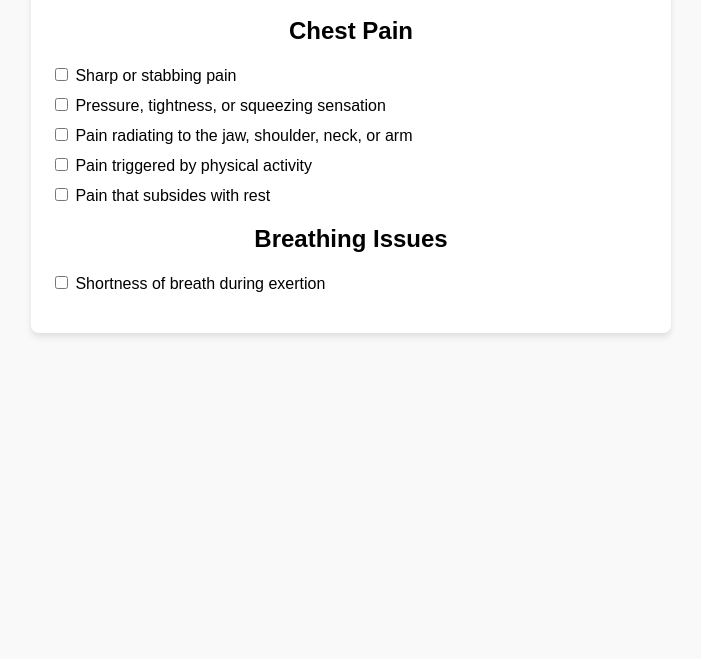
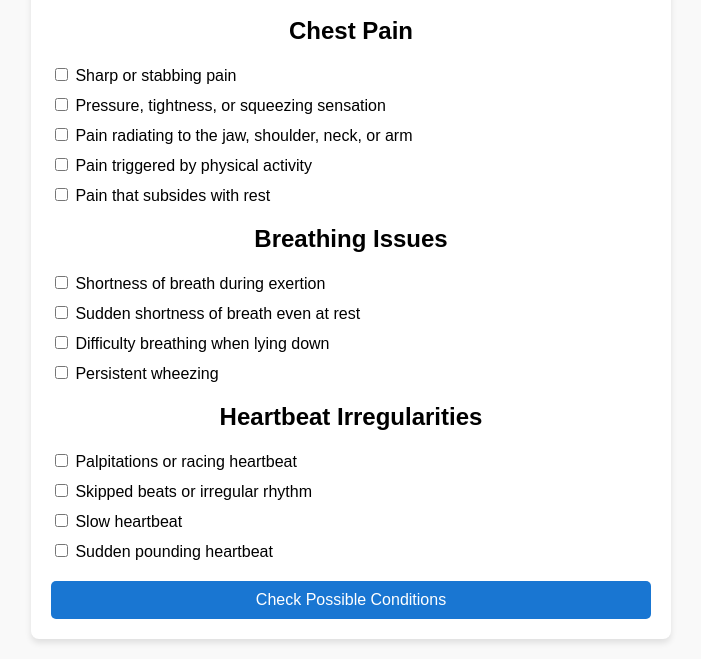
Before and after one commit to etmejia/Interactive-Checklist, a plain HTML site: page index.html in a window 1280 px wide. Shown: the part 141-800 px from the top of the page, without its empty margins (289-990 px from the left). Drawn offline with Linux system fonts and the light colour scheme.

Commit message:
Update index.html

```diff
--- a/index.html
+++ b/index.html
@@ -71,4 +71,56 @@
             <div class="symptom-section">
                 <h2>Breathing Issues</h2>
                 <label><input type="checkbox" name="symptom" value="shortness_exertion"> Shortness of breath during exertion</label>
-                <label><input type="checkbox" name="symp
+                <label><input type="checkbox" name="symptom" value="shortness_rest"> Sudden shortness of breath even at rest</label>
+                <label><input type="checkbox" name="symptom" value="lying_down"> Difficulty breathing when lying down</label>
+                <label><input type="checkbox" name="symptom" value="persistent_wheezing"> Persistent wheezing</label>
+            </div>
+
+            <div class="symptom-section">
+                <h2>Heartbeat Irregularities</h2>
+                <label><input type="checkbox" name="symptom" value="palpitations"> Palpitations or racing heartbeat</label>
+                <label><input type="checkbox" name="symptom" value="irregular"> Skipped beats or irregular rhythm</label>
+                <label><input type="checkbox" name="symptom" value="slow_heartbeat"> Slow heartbeat</label>
+                <label><input type="checkbox" name="symptom" value="pounding"> Sudden pounding heartbeat</label>
+            </div>
+
+            <button type="button" class="btn" onclick="showResults()">Check Possible Conditions</button>
+        </form>
+
+        <div id="results" class="result" style="display: none;"></div>
+    </div>
+
+    <script>
+        function showResults() {
+            const symptoms = document.querySelectorAll('input[name="symptom"]:checked');
+            const resultDiv = document.getElementById('results');
+            let selectedSymptoms = [];
+
+            symptoms.forEach(symptom => {
+                selectedSymptoms.push(symptom.value);
+            });
+
+            if (selectedSymptoms.length === 0) {
+                resultDiv.innerHTML = "<strong>Advice:</strong> Please select at least one symptom to check possible conditions.";
+                resultDiv.style.display = "block";
+                return;
+            }
+
+            // Simple example of condition matching
+            let result = "";
+            if (selectedSymptoms.includes('sharp_pain') && selectedSymptoms.includes('radiating_pain')) {
+                result = "<strong>Possible Condition:</strong> Angina or Heart Attack. Seek emergency care immediately. <br> St. Luke's Medical Center - Global City Ground Flr., Luis Co Chi Kiat Emergency Complex, Main Hospital Building Rizal Drive cor. 32nd St. and 5th Ave Taguig City, Philippines +63-2-8789-7700 ext. 1030/1107 <br> St. Luke's Medical Center - Quezon City 279 E Rodriguez Sr. Ave,Quezon City, Philippines +63-2-8723-0101 ext 1912 / 5433";
+            } else if (selectedSymptoms.includes('shortness_exertion') && selectedSymptoms.includes('persistent_wheezing')) {
+                result = "<strong>Possible Condition:</strong> Congestive Heart Failure. Consult a cardiologist.";
+            } else if (selectedSymptoms.includes('palpitations') && selectedSymptoms.includes('irregular')) {
+                result = "<strong>Possible Condition:</strong> Arrhythmia or Atrial Fibrillation. <a href=\"https://www.stlukes.com.ph/contact-us?inquiry_type=service-inquiry&subject=ECG,%20Holter%20Monitoring%20and%20Pacemaker%20Clinic:%20Electrocardiogram%20(ECG)\" target=\"_blank\">Click here to schedule an ECG</a>";
+            } else {
+                result = "<strong>Advice:</strong> Please consult a healthcare professional for an accurate diagnosis.";
+            }
+
+            resultDiv.innerHTML = result;
+            resultDiv.style.display = "block";
+        }
+    </script>
+</body>
+</html>
```
